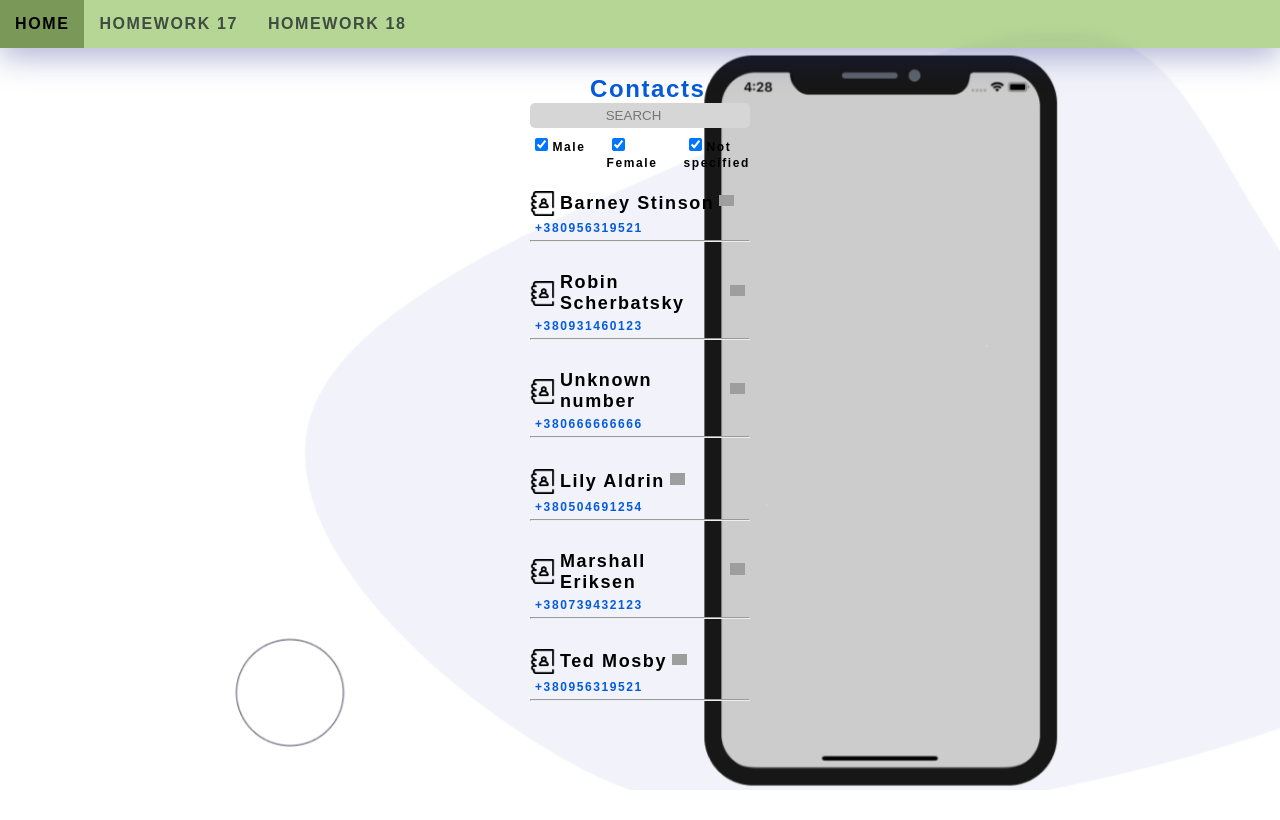
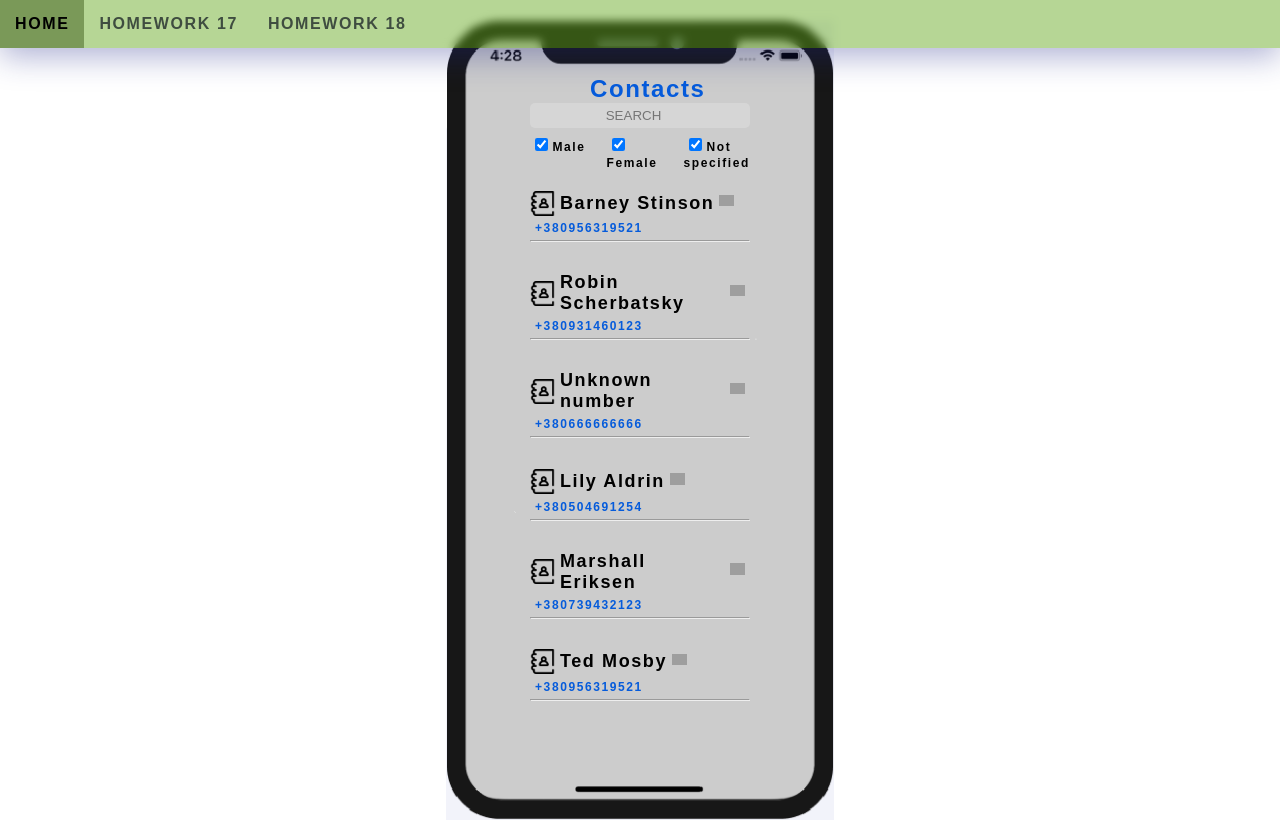
Before and after one commit to ViraOsina/cursor-react, a React (Create React App) app: page /contact_list in a window 1280 px wide. Built offline with nearby package versions, Linux system fonts and the light colour scheme; grey boxes are pictures that could not be loaded.

Commit message:
fixed design hw18

```diff
--- a/src/homework18/hw18.css
+++ b/src/homework18/hw18.css
@@ -1,11 +1,19 @@
-.inner_box_hw18 {
-    background: url(background.png);
-    background-repeat: no-repeat;
-    background-attachment: fixed;
-    background-size: cover;
-    background-position: -50px 20px;
+div.inner_box_hw18 {
+    position: relative;
     display: flex;
+    justify-content: center;
 }
+
+.inner_box_hw18_img {
+    display: block;
+    margin-top: 20px;
+    margin-left: auto;
+    margin-right: auto;
+    position: absolute;
+    z-index: -3;
+    height: 100vh;
+}
+
 .container_hw18 {
     border-radius: 5px;
     margin: 75px auto;
@@ -15,6 +23,8 @@
     display: flex;
     flex-direction: column;
     height: 80vh;
+
+
 }
 
 .title_hw18 {
--- a/src/homework18/hw18.js
+++ b/src/homework18/hw18.js
@@ -1,6 +1,7 @@
 import React, { useEffect, useState } from 'react';
 import './hw18.css'
 import contact_icon from './contact-book.png'
+import background from './background.png'
 
 const MALE_ICON = "https://image.flaticon.com/icons/png/512/1340/1340619.png";
 const FEMALE_ICON = "https://image.flaticon.com/icons/png/512/866/866954.png";
@@ -167,6 +168,7 @@ function ContactList() {
 
     return(
         <div className="inner_box_hw18">
+            <img src={background} alt="background" className="inner_box_hw18_img"></img>
             <div className="container_hw18">
                 <h2 className="title_hw18">Contacts</h2>
                 <input
@@ -181,6 +183,7 @@ function ContactList() {
                     <Contact key={contact.id} contact={contact}/>
                 )}
             </div>
+
         </div>
     )
 }
```
Also changed, not shown: src/homework18/background.png.
